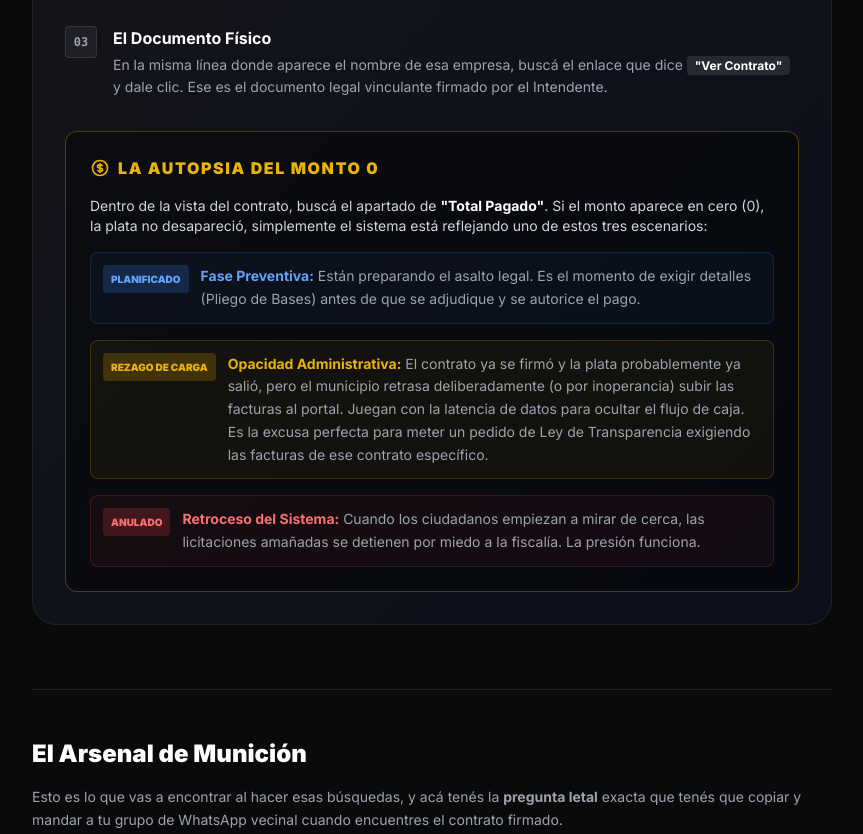
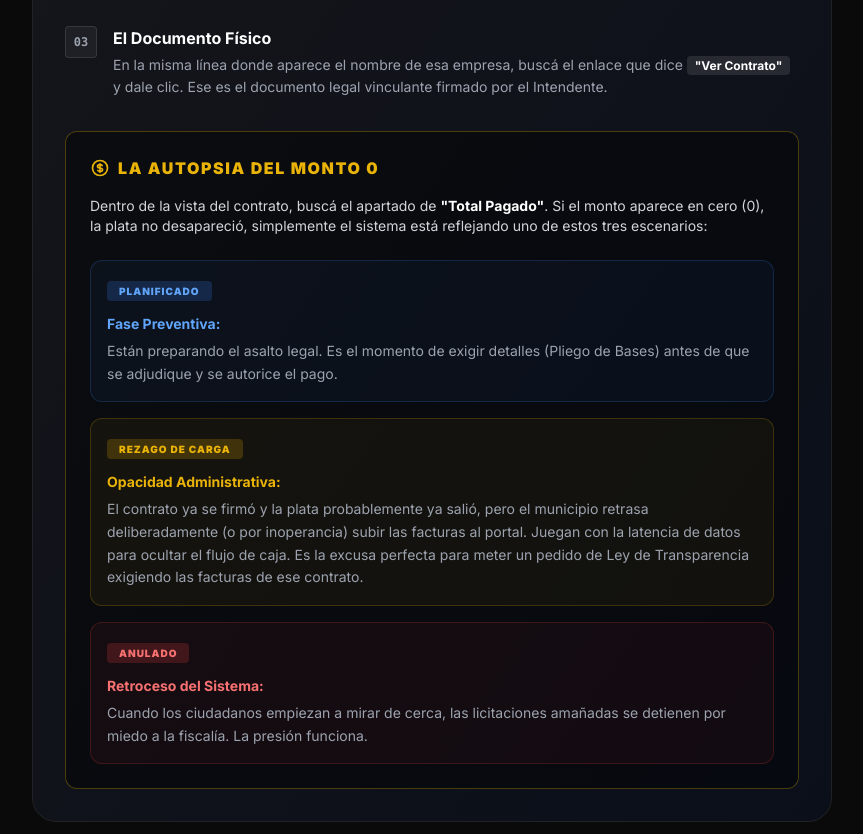
Before and after one commit to danielfatch-lab/operacioncivil, a plain HTML site: page curso-tactico/modulo3.html in a window 1280 px wide. Shown: the part 1900-2734 px from the top of the page, without its empty margins (352-1215 px from the left). Drawn offline with nearby package versions, Linux system fonts and the light colour scheme.

Commit message:
ahora sí con cambios guardados

```diff
--- a/curso-tactico/modulo3.html
+++ b/curso-tactico/modulo3.html
@@ -148,31 +148,47 @@
                             </div>
                         </div>
 
-                        <div class="mt-8 bg-black/40 border border-yellow-500/30 rounded-xl p-6">
+                        <div class="mt-8 bg-black/40 border border-yellow-500/30 rounded-xl p-5 md:p-6">
                             <h3 class="text-base font-black text-yellow-500 uppercase tracking-widest mb-4 flex items-center gap-2">
                                 <svg class="w-5 h-5" fill="none" stroke="currentColor" viewBox="0 0 24 24"><path stroke-linecap="round" stroke-linejoin="round" stroke-width="2" d="M12 8c-1.657 0-3 .895-3 2s1.343 2 3 2 3 .895 3 2-1.343 2-3 2m0-8c1.11 0 2.08.402 2.599 1M12 8V7m0 1v8m0 0v1m0-1c-1.11 0-2.08-.402-2.599-1M21 12a9 9 0 11-18 0 9 9 0 0118 0z"></path></svg>
                                 La Autopsia del Monto 0
                             </h3>
-                            <p class="text-sm text-gray-300 mb-4">Dentro de la vista del contrato, buscá el apartado de <strong class="text-white">"Total Pagado"</strong>. Si el monto aparece en cero (0), la plata no desapareció, simplemente el sistema está reflejando uno de estos tres escenarios:</p>
+                            <p class="text-sm text-gray-300 mb-6">Dentro de la vista del contrato, buscá el apartado de <strong class="text-white">"Total Pagado"</strong>. Si el monto aparece en cero (0), la plata no desapareció, simplemente el sistema está reflejando uno de estos tres escenarios:</p>
 
                             <ul class="space-y-4">
-                                <li class="flex gap-3 text-sm bg-blue-500/5 p-3 rounded-lg border border-blue-500/20">
-                                    <span class="px-2 py-1 bg-blue-500/20 text-blue-400 text-[10px] font-black rounded h-fit uppercase whitespace-nowrap">Planificado</span>
-                                    <span class="text-gray-400 leading-relaxed"><strong class="text-blue-400">Fase Preventiva:</strong> Están preparando el asalto legal. Es el momento de exigir detalles (Pliego de Bases) antes de que se adjudique y se autorice el pago.</span>
+                                <li class="flex flex-col gap-2 bg-blue-500/5 p-4 rounded-xl border border-blue-500/20">
+                                    <div class="self-start">
+                                        <span class="px-3 py-1 bg-blue-500/20 text-blue-400 text-[10px] font-black rounded uppercase tracking-widest">Planificado</span>
+                                    </div>
+                                    <div class="text-gray-400 text-sm leading-relaxed mt-1">
+                                        <strong class="text-blue-400 block mb-1">Fase Preventiva:</strong>
+                                        Están preparando el asalto legal. Es el momento de exigir detalles (Pliego de Bases) antes de que se adjudique y se autorice el pago.
+                                    </div>
                                 </li>
-                                <li class="flex gap-3 text-sm bg-yellow-500/5 p-3 rounded-lg border border-yellow-500/20">
-                                    <span class="px-2 py-1 bg-yellow-500/20 text-yellow-500 text-[10px] font-black rounded h-fit uppercase whitespace-nowrap">Rezago de Carga</span>
-                                    <span class="text-gray-400 leading-relaxed"><strong class="text-yellow-500">Opacidad Administrativa:</strong> El contrato ya se firmó y la plata probablemente ya salió, pero el municipio retrasa deliberadamente (o por inoperancia) subir las facturas al portal. Juegan con la latencia de datos para ocultar el flujo de caja. Es la excusa perfecta para meter un pedido de Ley de Transparencia exigiendo las facturas de ese contrato específico.</span>
+                                <li class="flex flex-col gap-2 bg-yellow-500/5 p-4 rounded-xl border border-yellow-500/20">
+                                    <div class="self-start">
+                                        <span class="px-3 py-1 bg-yellow-500/20 text-yellow-500 text-[10px] font-black rounded uppercase tracking-widest">Rezago de Carga</span>
+                                    </div>
+                                    <div class="text-gray-400 text-sm leading-relaxed mt-1">
+                                        <strong class="text-yellow-500 block mb-1">Opacidad Administrativa:</strong>
+                                        El contrato ya se firmó y la plata probablemente ya salió, pero el municipio retrasa deliberadamente (o por inoperancia) subir las facturas al portal. Juegan con la latencia de datos para ocultar el flujo de caja. Es la excusa perfecta para meter un pedido de Ley de Transparencia exigiendo las facturas de ese contrato.
+                                    </div>
                                 </li>
-                                <li class="flex gap-3 text-sm bg-red-500/5 p-3 rounded-lg border border-red-500/20">
-                                    <span class="px-2 py-1 bg-red-500/20 text-red-400 text-[10px] font-black rounded h-fit uppercase whitespace-nowrap">Anulado</span>
-                                    <span class="text-gray-400 leading-relaxed"><strong class="text-red-400">Retroceso del Sistema:</strong> Cuando los ciudadanos empiezan a mirar de cerca, las licitaciones amañadas se detienen por miedo a la fiscalía. La presión funciona.</span>
+                                <li class="flex flex-col gap-2 bg-red-500/5 p-4 rounded-xl border border-red-500/20">
+                                    <div class="self-start">
+                                        <span class="px-3 py-1 bg-red-500/20 text-red-400 text-[10px] font-black rounded uppercase tracking-widest">Anulado</span>
+                                    </div>
+                                    <div class="text-gray-400 text-sm leading-relaxed mt-1">
+                                        <strong class="text-red-400 block mb-1">Retroceso del Sistema:</strong>
+                                        Cuando los ciudadanos empiezan a mirar de cerca, las licitaciones amañadas se detienen por miedo a la fiscalía. La presión funciona.
+                                    </div>
                                 </li>
                             </ul>
                         </div>
                     </div>
                 </div>
             </div>
+
             <div class="border-t border-white/10 pt-12">
                 <h2 class="text-2xl font-black text-white mb-4">El Arsenal de Munición</h2>
                 <p class="text-gray-400 text-sm mb-8 leading-relaxed">
```
